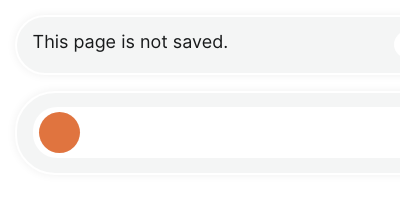
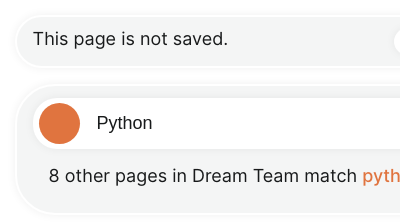
Before and after one commit to twotabsofacid/dv-hacks-plugin, a browser extension: page popup/popup.html in a window 400 px wide. Shown: the top 224 px of the page. Drawn offline with Linux system fonts and the light colour scheme.

Commit message:
css and popup

```diff
--- a/css/style-guide.css
+++ b/css/style-guide.css
@@ -7,7 +7,7 @@
   --radius: 40px;
 
   --padding: 1rem;
-  --padding-top: calc(var(--padding) * 0.9);
+  --padding-top: calc(var(--padding) * 0.7);
 
   --font-size: 12pt;
 
@@ -111,3 +111,8 @@ input.search-input {
   border-radius: var(--radius);
   background-color: var(--accent1);
 }
+
+b.accent1 {
+  color: var(--accent1);
+  font-weight: 500;
+}
--- a/popup/popup.html
+++ b/popup/popup.html
@@ -5,7 +5,6 @@
       @import "../css/style-guide.css";
       body {
         width: 500px;
-        height: 500px;
 
         border: 5px solid var(--pure-white);
       }
@@ -29,19 +28,30 @@
         display: flex;
         justify-content: space-between;
       }
+      .search-input {
+        box-shadow: var(--drop-shadow);
+      }
+      .add-button {
+        box-shadow: var(--drop-shadow);
+      }
+      p {
+        padding: var(--padding);
+        max-width: 40ch;
+      }
     </style>
   </head>
   <body>
     <div class="container">
       <div class="section flex">
         This page is not saved.
-        <button>Add +</button>
+        <button class="add-button">Add +</button>
       </div>
       <div class="section">
         <div class="search-input-wrapper">
-          <input type="text" class="search-input" />
+          <input type="text" class="search-input" value="Python" />
           <span class="search-input-accent"></span>
         </div>
+        <p>8 other pages in Dream Team match <b class="accent1">python</b></p>
       </div>
     </div>
   </body>
```
